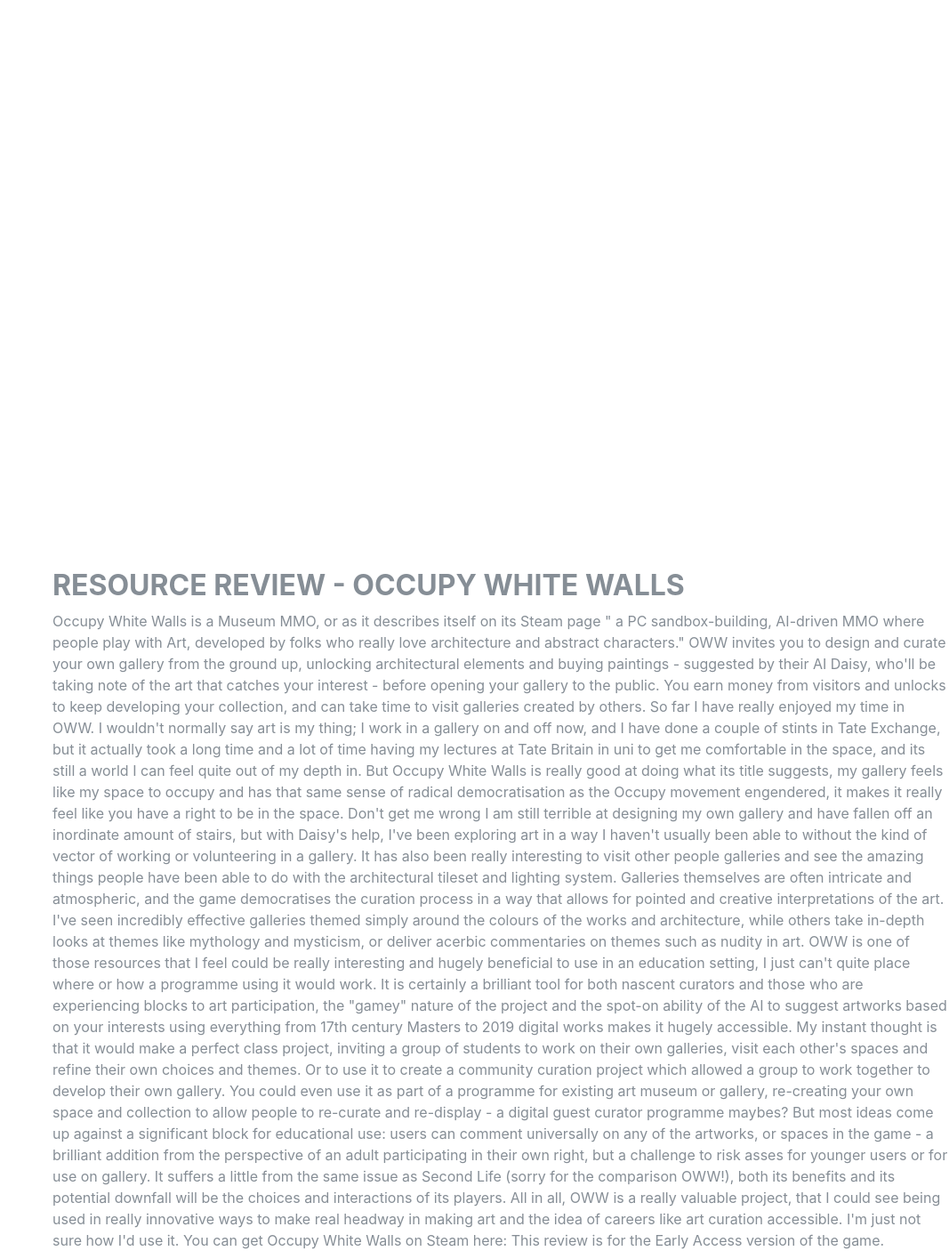
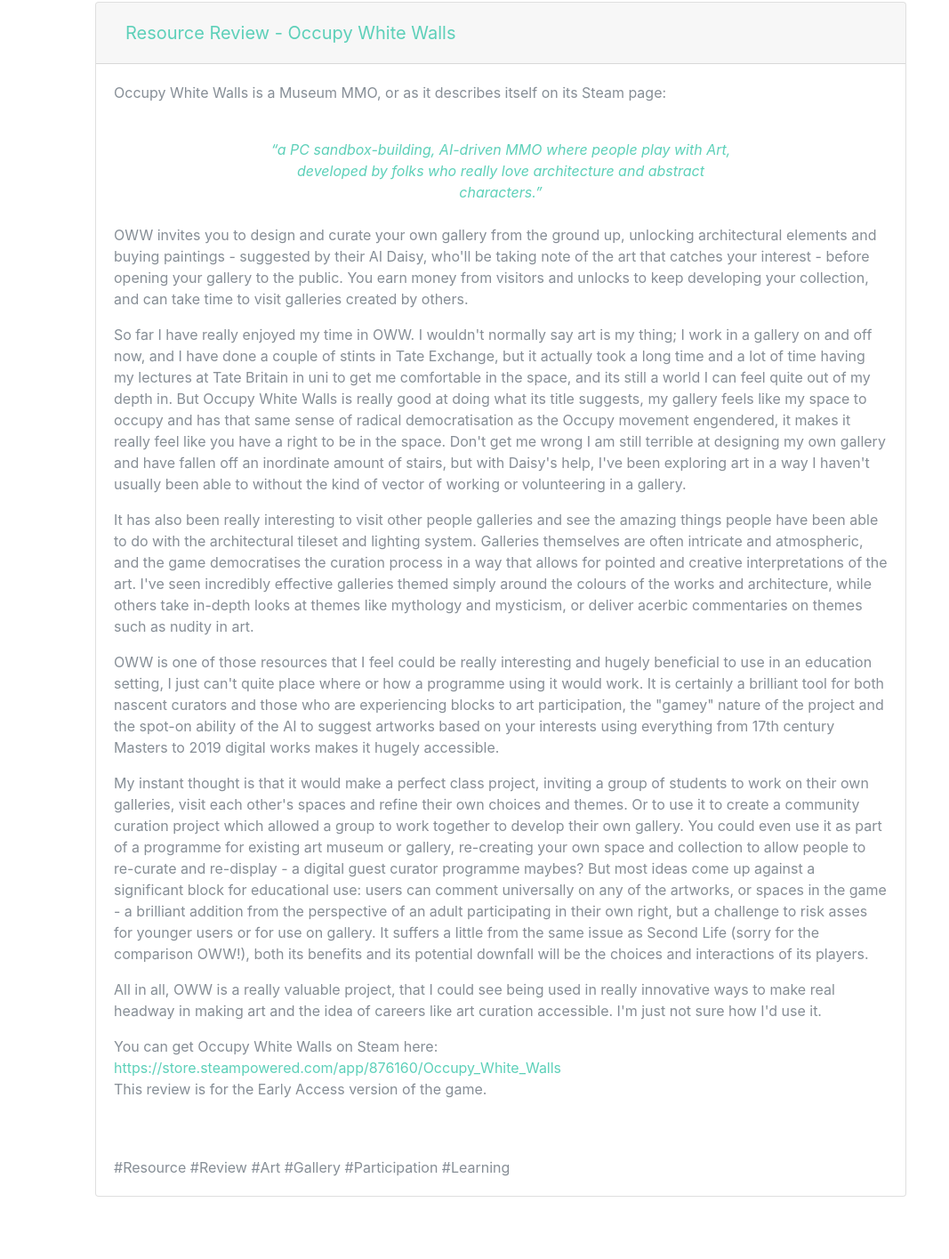
Before and after one commit to jenniferpaton/jcpatonlearning, a plain HTML site: page index.html in a window 1280 px wide. Shown: the part 5825-7240 px from the top of the page at 89% size, without its empty margins (213-1280 px from the left). After the commit the page ends 7218 px from the top, so only its background shows below. Drawn offline with Linux system fonts and the light colour scheme; a web font is replaced by a local one.

Commit message:
blog 8/10/19 formatting

```diff
--- a/css/resume.css
+++ b/css/resume.css
@@ -190,3 +190,11 @@
 a:hover, a:focus, a:active {
   color: #824027;
 }
+
+q {
+  color: #BD5D38;
+  font-style: italic;
+  text-align: center;
+  padding-left: 17rem;
+  padding-right: 17rem;
+}
--- a/index.html
+++ b/index.html
@@ -415,29 +415,47 @@
 
       <section class="resume-section p-3 p-lg-5 d-flex flex-column" id="awards">
         <h2 class="mb-5">Blog</h2>
+ <div id="accordion">
+  <div class="card">
+    <div class="card-header" id="headingOne">
+      <h3 class="mb-0">
+        <button class="btn btn-link" data-toggle="collapse" data-target="#collapseOne" aria-expanded="true" aria-controls="collapseOne">
+          Resource Review - Occupy White Walls
+        </button>
+      </h3>
+    </div>
+    <div id="collapseOne" class="collapse show" aria-labelledby="headingOne" data-parent="#accordion">
+      <div class="card-body">
+        <div class="media">
+          <div class="media-body"><p>Occupy White Walls is a Museum MMO, or as it describes itself on its Steam page:</p>
+
+ <div class="quote"><br><q>a PC sandbox-building, AI-driven MMO where people play with Art, developed by folks who really love architecture and abstract characters.</q><br><br></div>
+
+<p>OWW invites you to design and curate your own gallery from the ground up, unlocking architectural elements and buying paintings - suggested by their AI Daisy, who'll be taking note of the art that catches your interest - before opening your gallery to the public. You earn money from visitors and unlocks to keep developing your collection, and can take time to visit galleries created by others.</p>
+
+<p>So far I have really enjoyed my time in OWW. I wouldn't normally say art is my thing; I work in a gallery on and off now, and I have done a couple of stints in Tate Exchange, but it actually took a long time and a lot of time having my lectures at Tate Britain in uni to get me comfortable in the space, and its still a world I can feel quite out of my depth in. But Occupy White Walls is really good at doing what its title suggests, my gallery feels like my space to occupy and has that same sense of radical democratisation as the Occupy movement engendered, it makes it really feel like you have a right to be in the space. Don't get me wrong I am still terrible at designing my own gallery and have fallen off an inordinate amount of stairs, but with Daisy's help, I've been exploring art in a way I haven't usually been able to without the kind of vector of working or volunteering in a gallery.</p>
+
+<p>It has also been really interesting to visit other people galleries and see the amazing things people have been able to do with the architectural tileset and lighting system. Galleries themselves are often intricate and atmospheric, and the game democratises the curation process in a way that allows for pointed and creative interpretations of the art. I've seen incredibly effective galleries themed simply around the colours of the works and architecture, while others take in-depth looks at themes like mythology and mysticism, or deliver acerbic commentaries on themes such as nudity in art.</p>
+
+<p>OWW is one of those resources that I feel could be really interesting and hugely beneficial to use in an education setting, I just can't quite place where or how a programme using it would work. It is certainly a brilliant tool for both nascent curators and those who are experiencing blocks to art participation, the "gamey" nature of the project and the spot-on ability of the AI to suggest artworks based on your interests using everything from 17th century Masters to 2019 digital works makes it hugely accessible.</p>
+
+<p>My instant thought is that it would make a perfect class project, inviting a group of students to work on their own galleries, visit each other's spaces and refine their own choices and themes. Or to use it to create a community curation project which allowed a group to work together to develop their own gallery. You could even use it as part of a programme for existing art museum or gallery, re-creating your own space and collection to allow people to re-curate and re-display - a digital guest curator programme maybes? But most ideas come up against a significant block for educational use: users can comment universally on any of the artworks, or spaces in the game - a brilliant addition from the perspective of an adult participating in their own right, but a challenge to risk asses for younger users or for use on gallery. It suffers a little from the same issue as Second Life (sorry for the comparison OWW!), both its benefits and its potential downfall will be the choices and interactions of its players.</p>
+
+<p>All in all, OWW is a really valuable project, that I could see being used in really innovative ways to make real headway in making art and the idea of careers like art curation accessible. I'm just not sure how I'd use it.</p>
+
+<p>You can get Occupy White Walls on Steam here:
+<a href=https://store.steampowered.com/app/876160/Occupy_White_Walls>https://store.steampowered.com/app/876160/Occupy_White_Walls</a>
+
+<br>This review is for the Early Access version of the game.</p>
+            <br><br>
+          #Resource #Review #Art #Gallery #Participation #Learning
+          </div>
+        </div>
+      </div>
+    </div>
+  </div>
+
       </section>
-      <h3> Resource Review - Occupy White Walls</h3>
-      <p>Occupy White Walls is a Museum MMO, or as it describes itself on its Steam page
-
- " a PC sandbox-building, AI-driven MMO where people play with Art, developed by folks who really love architecture and abstract characters."
-
-OWW invites you to design and curate your own gallery from the ground up, unlocking architectural elements and buying paintings - suggested by their AI Daisy, who'll be taking note of the art that catches your interest - before opening your gallery to the public. You earn money from visitors and unlocks to keep developing your collection, and can take time to visit galleries created by others.
-
-So far I have really enjoyed my time in OWW. I wouldn't normally say art is my thing; I work in a gallery on and off now, and I have done a couple of stints in Tate Exchange, but it actually took a long time and a lot of time having my lectures at Tate Britain in uni to get me comfortable in the space, and its still a world I can feel quite out of my depth in. But Occupy White Walls is really good at doing what its title suggests, my gallery feels like my space to occupy and has that same sense of radical democratisation as the Occupy movement engendered, it makes it really feel like you have a right to be in the space. Don't get me wrong I am still terrible at designing my own gallery and have fallen off an inordinate amount of stairs, but with Daisy's help, I've been exploring art in a way I haven't usually been able to without the kind of vector of working or volunteering in a gallery.
-
-It has also been really interesting to visit other people galleries and see the amazing things people have been able to do with the architectural tileset and lighting system. Galleries themselves are often intricate and atmospheric, and the game democratises the curation process in a way that allows for pointed and creative interpretations of the art. I've seen incredibly effective galleries themed simply around the colours of the works and architecture, while others take in-depth looks at themes like mythology and mysticism, or deliver acerbic commentaries on themes such as nudity in art.
-
-OWW is one of those resources that I feel could be really interesting and hugely beneficial to use in an education setting, I just can't quite place where or how a programme using it would work. It is certainly a brilliant tool for both nascent curators and those who are experiencing blocks to art participation, the "gamey" nature of the project and the spot-on ability of the AI to suggest artworks based on your interests using everything from 17th century Masters to 2019 digital works makes it hugely accessible.
-
-My instant thought is that it would make a perfect class project, inviting a group of students to work on their own galleries, visit each other's spaces and refine their own choices and themes. Or to use it to create a community curation project which allowed a group to work together to develop their own gallery. You could even use it as part of a programme for existing art museum or gallery, re-creating your own space and collection to allow people to re-curate and re-display - a digital guest curator programme maybes? But most ideas come up against a significant block for educational use: users can comment universally on any of the artworks, or spaces in the game - a brilliant addition from the perspective of an adult participating in their own right, but a challenge to risk asses for younger users or for use on gallery. It suffers a little from the same issue as Second Life (sorry for the comparison OWW!), both its benefits and its potential downfall will be the choices and interactions of its players.
-
-All in all, OWW is a really valuable project, that I could see being used in really innovative ways to make real headway in making art and the idea of careers like art curation accessible. I'm just not sure how I'd use it.
-
-You can get Occupy White Walls on Steam here:
-<https://store.steampowered.com/app/876160/Occupy_White_Walls/>
-
-This review is for the Early Access version of the game. <p>
-
     </div>
 
     <!-- Bootstrap core JavaScript -->
```
Also changed, not shown: css/resume.min.css.
